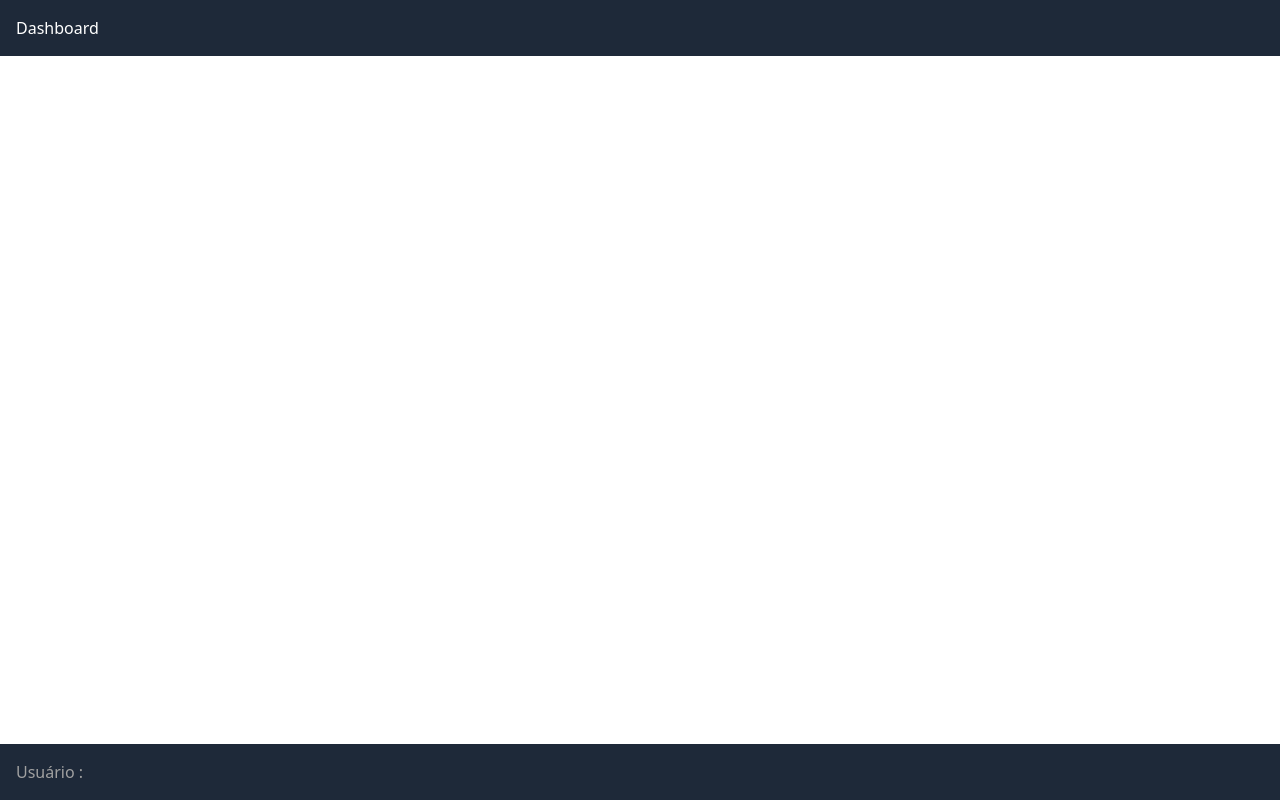
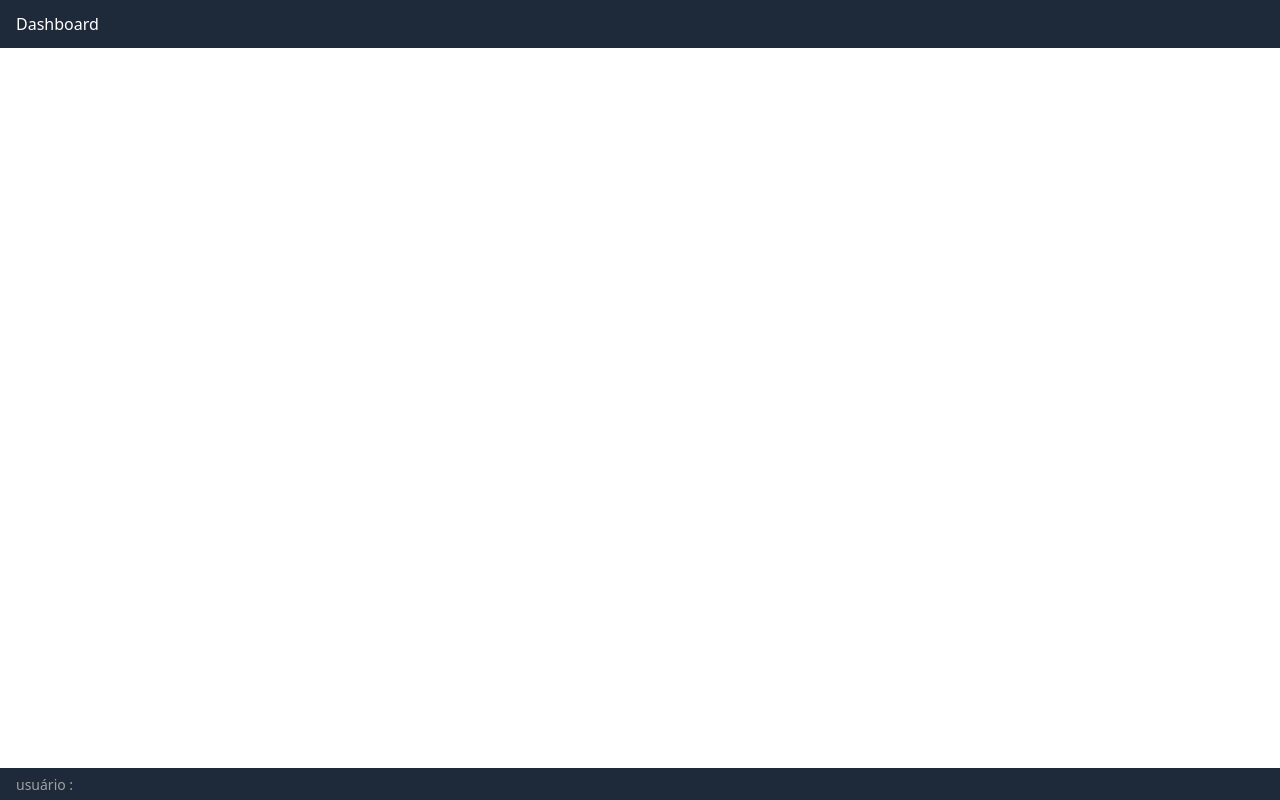
Before and after one commit to iraeveras/sistema-auditoria-desktop, a React (Vite) app: page /dashboard in a window 1280 px wide. Built offline with nearby package versions, Linux system fonts and the light colour scheme.

Commit message:
style: ajuste de padding no footer e  header

```diff
--- a/src/ui/pages/Dashboard.tsx
+++ b/src/ui/pages/Dashboard.tsx
@@ -15,12 +15,13 @@ const Dashboard: React.FC = () => {
 
     return (
         <div className="flex flex-col min-h-screen">
-            <header className="p-4 bg-gray-800 text-white">Dashboard</header>
+            <header className="py-3 p-4 bg-gray-800 text-white">Dashboard</header>
             <main className="flex-1 p-4">
 
             </main>
-            <footer className="p-4 bg-gray-800 text-neutral-500">
-                <span className="text-neutral-400">Usuário :</span> {userName}
+            <footer className="py-1 px-4 bg-gray-800 text-neutral-500">
+                <label className="text-neutral-400 text-sm">usuário :</label>
+                <span className="text-sm"> {userName}</span>
             </footer>
         </div>
     )
```
